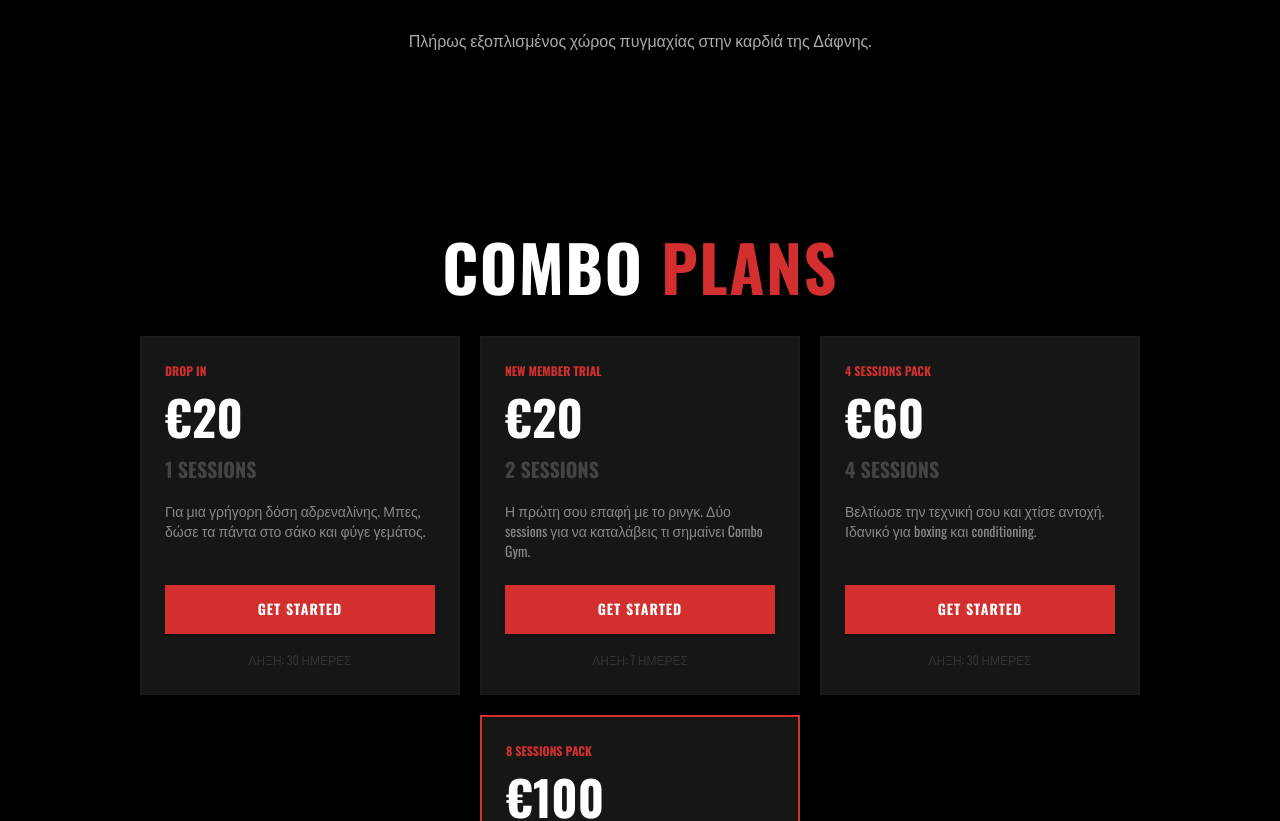
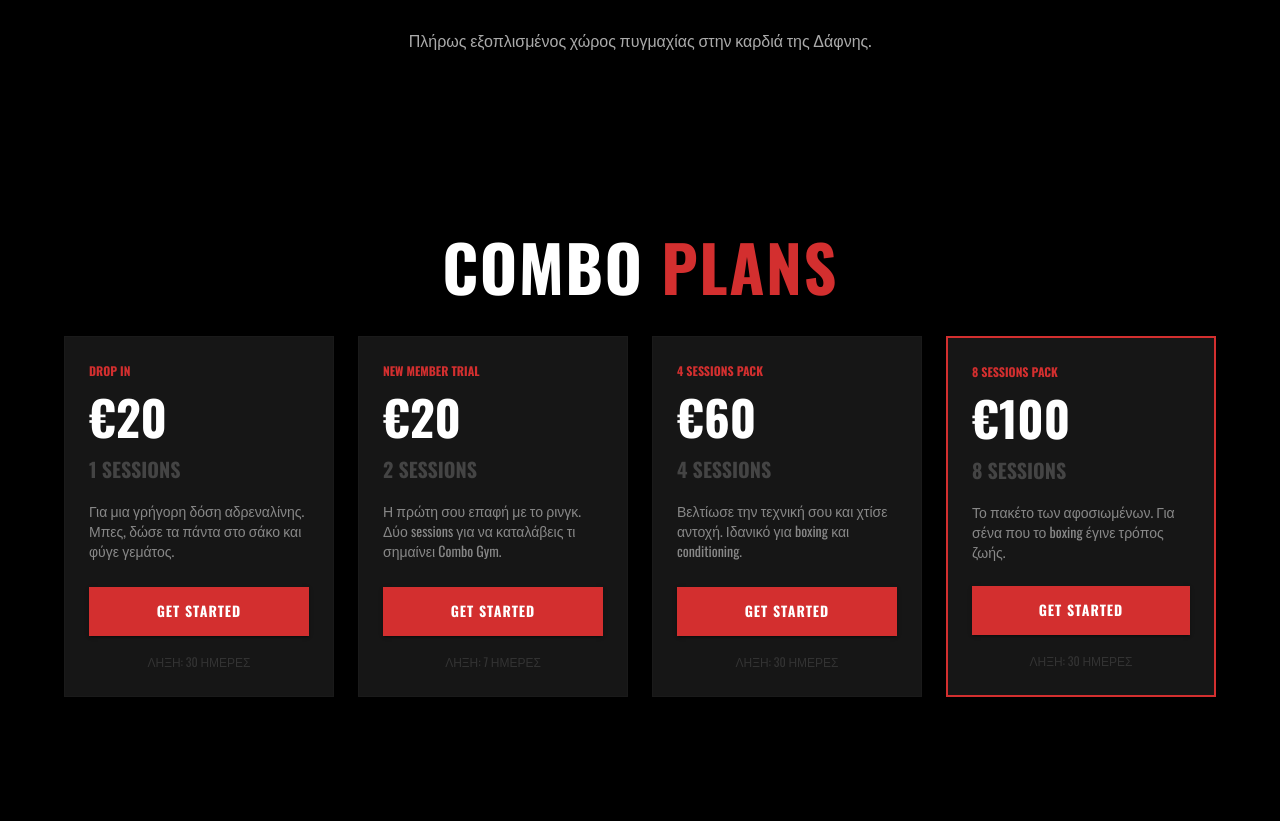
Before and after one commit to Sofios95/Combo_Gym, a React (Vite) app in the folder Frontend/: page / in a window 1280 px wide. Shown: the part 3260-4081 px from the top of the page. Built offline with nearby package versions, Linux system fonts and the light colour scheme; no server answers.

Commit message:
fix: responiveness

```diff
--- a/Frontend/src/pages/Tokens.tsx
+++ b/Frontend/src/pages/Tokens.tsx
@@ -29,12 +29,12 @@
   };
 
   return (
-    <Box sx={{ bgcolor: '#000', minHeight: '100svh', pt: { xs: 8, md: 12 }, pb: 10, width: '100%', overflow: 'hidden' }}>
+    <Box sx={{ bgcolor: '#000', minHeight: '100svh', pt: { xs: 8, md: 12 }, pb: 10, width: '100%', overflowX: 'hidden' }}>
       <Backdrop sx={{ color: '#fff', zIndex: 1000 }} open={isProcessing}>
         <CircularProgress color="error" />
       </Backdrop>
 
-      <Container maxWidth="lg">
+      <Container maxWidth="lg" sx={{ px: { xs: 2, sm: 3 } }}>
         <Typography variant="h2" align="center" sx={{ fontWeight: 900, mb: 4, color: '#fff', fontSize: { xs: '2rem', md: '4rem' } }}>
           COMBO <span style={{ color: '#d32f2f' }}>PLANS</span>
         </Typography>
@@ -42,25 +42,30 @@
         <Box sx={{
           display: 'flex',
           flexWrap: 'wrap',
-          gap: '20px',
+          gap: 3,
           justifyContent: 'center',
           width: '100%',
+          /* Force row on desktop, column on mobile αν το flex-basis αποτύχει */
+          flexDirection: { xs: 'column', sm: 'row' }
         }}>
           {tokenPackages.map((pkg, index) => (
             <Box key={index} sx={{
-              flex: '1 1 280px',
+              /* Στο κινητό 100%, στο desktop 4 κάρτες ανά σειρά (μείον το gap) */
+              flex: { xs: '1 1 100%', sm: '1 1 calc(45% - 24px)', md: '1 1 calc(23% - 24px)' },
               maxWidth: { xs: '100%', md: '320px' },
-              width: '100%',
+              display: 'flex'
             }}>
               <Paper sx={{
                 bgcolor: '#0a0a0a',
                 color: '#fff',
                 border: pkg.featured ? '2px solid #d32f2f' : '1px solid #1a1a1a',
                 borderRadius: 0,
-                height: '100%',
+                width: '100%',
                 display: 'flex',
                 flexDirection: 'column',
                 p: 3,
+                transition: 'transform 0.2s',
+                '&:hover': { transform: 'scale(1.02)' }
               }}>
                 <Typography variant="caption" sx={{ color: '#d32f2f', fontWeight: 900, mb: 1 }}>{pkg.title}</Typography>
                 <Typography variant="h3" sx={{ fontWeight: 900, mb: 1 }}>€{pkg.price}</Typography>
@@ -70,7 +75,7 @@
                   onClick={() => handlePurchase(pkg)}
                   variant="contained"
                   fullWidth
-                  sx={{ bgcolor: '#d32f2f', fontWeight: 900, py: 1.5, borderRadius: 0 }}
+                  sx={{ bgcolor: '#d32f2f', fontWeight: 900, py: 1.5, borderRadius: 0, '&:hover': { bgcolor: '#b71c1c' } }}
                 >
                   GET STARTED
                 </Button>
```
